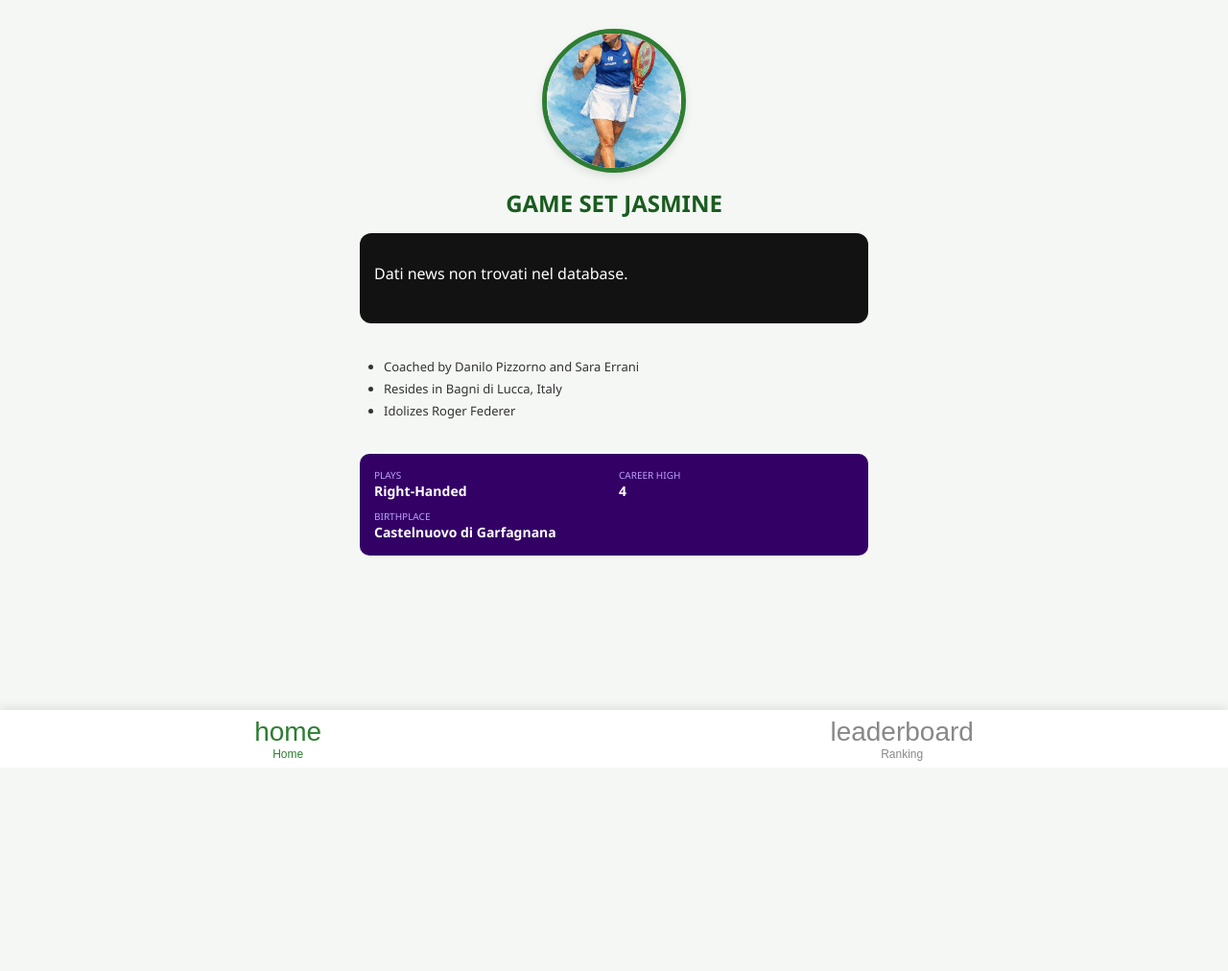
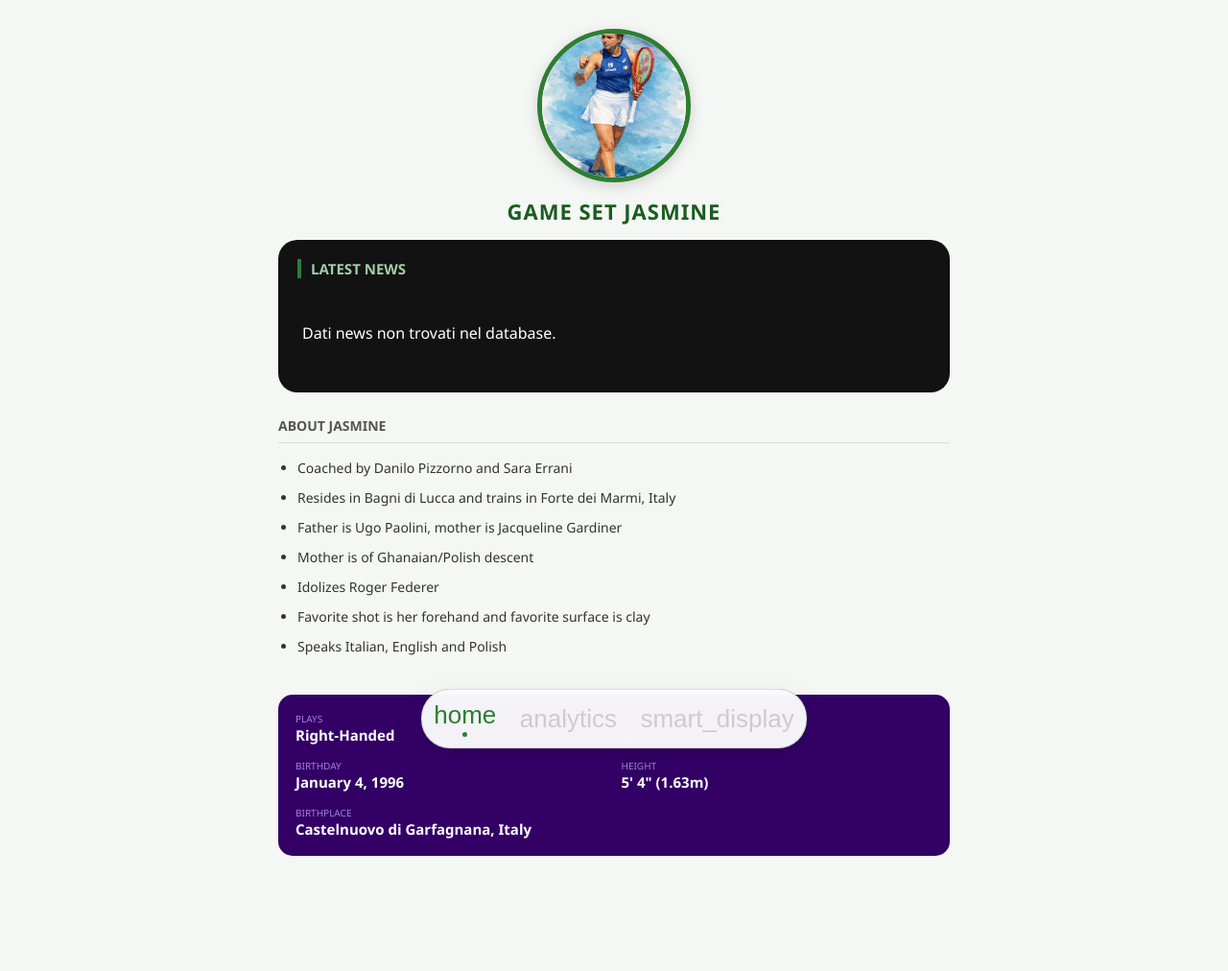
Before and after one commit to federai932/jasmine-live, a Flask app: page / in a window 1280 px wide. Shown: the whole page at 96% size. Before the commit the page ends 793 px from the top, so only its background shows below. Run offline with Flask 3, Linux system fonts and the light colour scheme; data that the repository does not hold is empty.

Commit message:
index.html

```diff
--- a/templates/index.html
+++ b/templates/index.html
@@ -4,141 +4,172 @@
     <meta charset="UTF-8">
     <meta name="viewport" content="width=device-width, initial-scale=1.0, maximum-scale=1.0, user-scalable=no">
     <title>Game Set Jasmine | App</title>
-    <!-- Icone Google Material -->
     <link href="https://fonts.googleapis.com" rel="stylesheet">
     <style>
+        /* --- STILE GENERALE --- */
         body {
             font-family: 'Segoe UI', Arial, sans-serif;
             background-color: #f4f7f4;
             margin: 0;
-            padding: 0;
-            padding-bottom: 70px; /* Spazio per la barra sotto */
+            padding-bottom: 100px; /* Spazio per la barra floating */
+            overflow-x: hidden;
         }
 
-        /* Sezioni */
-        .section { display: none; padding: 20px; flex-direction: column; align-items: center; }
+        .section { display: none; padding: 20px; flex-direction: column; align-items: center; width: 100%; box-sizing: border-box; }
         .active-section { display: flex; }
 
-        /* Header e Immagine (uguali a prima) */
-        .image-container { width: 140px; height: 140px; border-radius: 50%; border: 5px solid #2e7d32; overflow: hidden; background: white; box-shadow: 0 4px 10px rgba(0,0,0,0.1); margin-top: 10px; }
-        .image-container img { width: 100%; height: 100%; object-fit: cover; transform: scale(1.1); }
-        h1 { color: #1a5c20; text-transform: uppercase; font-size: 24px; margin: 15px 0; }
+        /* --- HEADER --- */
+        .image-container {
+            width: 150px; height: 150px; border-radius: 50%; border: 5px solid #2e7d32;
+            overflow: hidden; background: white; margin-top: 10px; box-shadow: 0 4px 15px rgba(0,0,0,0.15);
+        }
+        .image-container img { width: 100%; height: 100%; object-fit: cover; }
+        h1 { color: #1a5c20; text-transform: uppercase; font-size: 22px; margin: 15px 0; letter-spacing: 1px; }
 
-        /* News (Stile compatto per Mobile) */
-        .news-wrapper { width: 100%; max-width: 500px; background: #121212; border-radius: 12px; padding: 15px; color: white; margin-bottom: 20px; }
-        .news-scroll-container { display: flex; overflow-x: auto; gap: 12px; padding-bottom: 10px; }
-        .news-item { flex: 0 0 240px; background: #1e1e1e; padding: 10px; border-radius: 8px; text-decoration: none; color: white; border: 1px solid #333; height: 85px; }
-        .news-source { color: #a2cfa5; font-size: 10px; font-weight: bold; }
-        .news-title { font-size: 13px; color: #8ab4f8; display: -webkit-box; -webkit-line-clamp: 2; -webkit-box-orient: vertical; overflow: hidden; }
+        /* --- NEWS (EFFETTO SALTO E SCROLLBAR VERDE) --- */
+        .news-wrapper { width: 100%; max-width: 700px; background: #121212; border-radius: 20px; padding: 20px; color: white; margin-bottom: 25px; box-sizing: border-box; }
+        .news-wrapper h2 { font-size: 15px; margin: 0 0 15px 0; border-left: 4px solid #2e7d32; padding-left: 10px; text-transform: uppercase; color: #a2cfa5; }
 
-        /* Bio e Stats */
-        .bio-list { width: 100%; max-width: 500px; list-style: disc; padding-left: 20px; }
-        .bio-list li { font-size: 13px; margin-bottom: 5px; color: #333; }
-        .stats-box { background: #330066; color: white; padding: 15px; border-radius: 10px; width: 100%; max-width: 500px; display: grid; grid-template-columns: 1fr 1fr; gap: 10px; margin-top: 15px; }
-        .stat-label { font-size: 10px; color: #bfa0ff; text-transform: uppercase; }
-        .stat-value { font-size: 14px; font-weight: bold; }
+        .news-scroll-container {
+            display: flex; overflow-x: auto; gap: 15px; padding: 15px 5px;
+            scrollbar-width: thin; scrollbar-color: #2e7d32 #121212;
+        }
+        .news-scroll-container::-webkit-scrollbar { height: 6px; }
+        .news-scroll-container::-webkit-scrollbar-thumb { background: #2e7d32; border-radius: 10px; }
 
-        /* Classifiche */
-        .ranking-card { width: 100%; max-width: 600px; background: white; border-radius: 12px; border: 2px solid #2e7d32; overflow: hidden; margin-bottom: 20px; }
-        .table-title { background: #e8f5e9; padding: 10px; font-weight: bold; color: #1a5c20; text-align: center; }
-        .table-scroll { max-height: 300px; overflow-y: auto; }
-        table { width: 100%; border-collapse: collapse; font-size: 13px; }
-        th { background: #2e7d32; color: white; padding: 10px; position: sticky; top: 0; }
-        td { padding: 10px; text-align: center; border-bottom: 1px solid #eee; }
+        .news-item {
+            flex: 0 0 260px; background: #1e1e1e; padding: 12px; border-radius: 12px;
+            text-decoration: none; color: white; border: 1px solid #333; height: 105px;
+            display: flex; flex-direction: column; justify-content: space-between;
+            transition: all 0.3s cubic-bezier(0.175, 0.885, 0.32, 1.275);
+        }
+        .news-item:hover { transform: translateY(-10px); border-color: #2e7d32; }
 
-        /* BOTTOM NAVIGATION BAR */
+        .news-source { font-size: 10px; color: #a2cfa5; font-weight: bold; text-transform: uppercase; }
+        .news-title { font-size: 13px; font-weight: 600; color: #8ab4f8; line-height: 1.3; }
+        .news-time { font-size: 9px; color: #666; text-transform: uppercase; margin-top: 5px; }
+
+        /* --- BIOGRAFIA INTEGRALE --- */
+        .bio-section { width: 100%; max-width: 700px; margin-bottom: 30px; text-align: left; }
+        .bio-title { font-weight: bold; color: #555; border-bottom: 1px solid #ddd; padding-bottom: 8px; text-transform: uppercase; font-size: 14px; margin-bottom: 15px; }
+        .bio-list { list-style: disc; padding-left: 20px; margin: 0; }
+        .bio-list li { margin-bottom: 10px; color: #333; font-size: 14px; line-height: 1.5; }
+
+        /* --- STATS BOX --- */
+        .stats-box {
+            background-color: #330066; color: white; padding: 18px; border-radius: 15px;
+            width: 100%; max-width: 700px; display: grid; grid-template-columns: 1fr 1fr; gap: 15px; box-sizing: border-box;
+        }
+        .stat-label { font-size: 10px; text-transform: uppercase; color: #bfa0ff; opacity: 0.8; }
+        .stat-value { font-size: 15px; font-weight: bold; }
+
+        /* --- RANKING --- */
+        .ranking-card { width: 100%; max-width: 700px; background: white; border-radius: 18px; border: 2px solid #2e7d32; overflow: hidden; margin-bottom: 25px; box-shadow: 0 5px 15px rgba(0,0,0,0.05); }
+        .table-title { background: #e8f5e9; padding: 15px; font-weight: bold; color: #1a5c20; text-align: center; font-size: 15px; }
+        .table-scroll { max-height: 380px; overflow-y: auto; }
+        table { width: 100%; border-collapse: collapse; }
+        th { background: #2e7d32; color: white; padding: 12px; font-size: 12px; position: sticky; top: 0; }
+        td { padding: 12px; text-align: center; border-bottom: 1px solid #eee; font-size: 13px; }
+
+        /* --- SEZIONE MATCH (NOTION) --- */
+        #match-section { padding: 0; width: 100%; height: calc(100vh - 80px); }
+        .notion-frame { width: 100%; height: 100%; border: none; }
+
+        /* --- NAVBAR MODERNA (FLOATING MINIMALE) --- */
         .bottom-nav {
-            position: fixed;
-            bottom: 0;
-            width: 100%;
-            height: 60px;
-            background: #ffffff;
-            display: flex;
-            justify-content: space-around;
-            align-items: center;
-            box-shadow: 0 -2px 10px rgba(0,0,0,0.1);
-            z-index: 1000;
+            position: fixed; bottom: 20px; left: 50%; transform: translateX(-50%);
+            width: 85%; max-width: 400px; height: 60px;
+            background: rgba(255, 255, 255, 0.95); backdrop-filter: blur(10px);
+            display: flex; justify-content: space-around; align-items: center;
+            box-shadow: 0 10px 30px rgba(0,0,0,0.1); z-index: 1000;
+            border-radius: 30px; border: 1px solid rgba(46, 125, 50, 0.2);
         }
         .nav-item {
-            display: flex;
-            flex-direction: column;
-            align-items: center;
-            color: #888;
-            text-decoration: none;
-            font-size: 12px;
-            background: none;
-            border: none;
-            flex-grow: 1;
+            display: flex; flex-direction: column; align-items: center;
+            color: #ccc; background: none; border: none; flex-grow: 1; transition: 0.3s;
         }
         .nav-item.active { color: #2e7d32; }
-        .nav-item .material-icons { font-size: 28px; }
+        .nav-item .material-icons { font-size: 26px; }
+        .nav-item.active::after {
+            content: ''; width: 5px; height: 5px; background: #2e7d32; border-radius: 50%; margin-top: 2px;
+        }
     </style>
 </head>
 <body>
 
-    <!-- SEZIONE 1: HOME (NEWS + BIO) -->
+    <!-- HOME (NEWS + BIO) -->
     <div id="home" class="section active-section">
         <div class="image-container">
-            <img src="{{ url_for('static', filename='jasmine_paolini.jpeg') }}" alt="Jasmine">
+            <img src="{{ url_for('static', filename='jasmine_paolini.jpeg') }}" alt="Jasmine Paolini">
         </div>
         <h1>Game Set Jasmine</h1>
 
         <div class="news-wrapper">
-            <div class="news-scroll-container">{{ news_html | safe }}</div>
+            <h2>Latest News</h2>
+            <div class="news-scroll-container">
+                {{ news_html | safe }}
+            </div>
         </div>
 
-        <ul class="bio-list">
-            <li>Coached by Danilo Pizzorno and Sara Errani</li>
-            <li>Resides in Bagni di Lucca, Italy</li>
-            <li>Idolizes Roger Federer</li>
-        </ul>
+        <div class="bio-section">
+            <div class="bio-title">About Jasmine</div>
+            <ul class="bio-list">
+                <li>Coached by Danilo Pizzorno and Sara Errani</li>
+                <li>Resides in Bagni di Lucca and trains in Forte dei Marmi, Italy</li>
+                <li>Father is Ugo Paolini, mother is Jacqueline Gardiner</li>
+                <li>Mother is of Ghanaian/Polish descent</li>
+                <li>Idolizes Roger Federer</li>
+                <li>Favorite shot is her forehand and favorite surface is clay</li>
+                <li>Speaks Italian, English and Polish</li>
+            </ul>
+        </div>
 
         <div class="stats-box">
             <div><div class="stat-label">PLAYS</div><div class="stat-value">Right-Handed</div></div>
             <div><div class="stat-label">CAREER HIGH</div><div class="stat-value">4</div></div>
-            <div style="grid-column: span 2;"><div class="stat-label">BIRTHPLACE</div><div class="stat-value">Castelnuovo di Garfagnana</div></div>
+            <div><div class="stat-label">BIRTHDAY</div><div class="stat-value">January 4, 1996</div></div>
+            <div><div class="stat-label">HEIGHT</div><div class="stat-value">5' 4" (1.63m)</div></div>
+            <div style="grid-column: span 2;"><div class="stat-label">BIRTHPLACE</div><div class="stat-value">Castelnuovo di Garfagnana, Italy</div></div>
         </div>
     </div>
 
-    <!-- SEZIONE 2: RANKING -->
+    <!-- RANKING -->
     <div id="ranking" class="section">
-        <h2 style="color:#1a5c20; margin-top:0;">WTA Rankings</h2>
-
+        <h2 style="color:#1a5c20;">WTA Rankings</h2>
         <div class="ranking-card">
-            <div class="table-title">Singolare</div>
+            <div class="table-title">Classifica Singolare WTA</div>
             <div class="table-scroll">{{ tabella_html | safe }}</div>
         </div>
-
         <div class="ranking-card">
-            <div class="table-title">Doppio</div>
+            <div class="table-title">Classifica Doppio WTA</div>
             <div class="table-scroll">{{ tabella_doppio_html | safe }}</div>
         </div>
     </div>
 
-    <!-- BARRA DI NAVIGAZIONE -->
+    <!-- MATCH -->
+    <div id="match-section" class="section">
+        <iframe class="notion-frame" src="https://berry-airmail-9a7.notion.site"></iframe>
+    </div>
+
+    <!-- NAVBAR (SIMBOLI MODERNI) -->
     <nav class="bottom-nav">
         <button class="nav-item active" onclick="switchTab('home', this)">
             <span class="material-icons">home</span>
-            <span>Home</span>
         </button>
         <button class="nav-item" onclick="switchTab('ranking', this)">
-            <span class="material-icons">leaderboard</span>
-            <span>Ranking</span>
+            <span class="material-icons">analytics</span>
+        </button>
+        <button class="nav-item" onclick="switchTab('match-section', this)">
+            <span class="material-icons">smart_display</span>
         </button>
     </nav>
 
     <script>
         function switchTab(tabId, element) {
-            // Nascondi tutte le sezioni
             document.querySelectorAll('.section').forEach(s => s.classList.remove('active-section'));
-            // Mostra quella cliccata
             document.getElementById(tabId).classList.add('active-section');
-
-            // Gestisci l'aspetto dei pulsanti
             document.querySelectorAll('.nav-item').forEach(btn => btn.classList.remove('active'));
             element.classList.add('active');
-
-            // Torna su automaticamente al cambio scheda
             window.scrollTo(0, 0);
         }
     </script>
```
